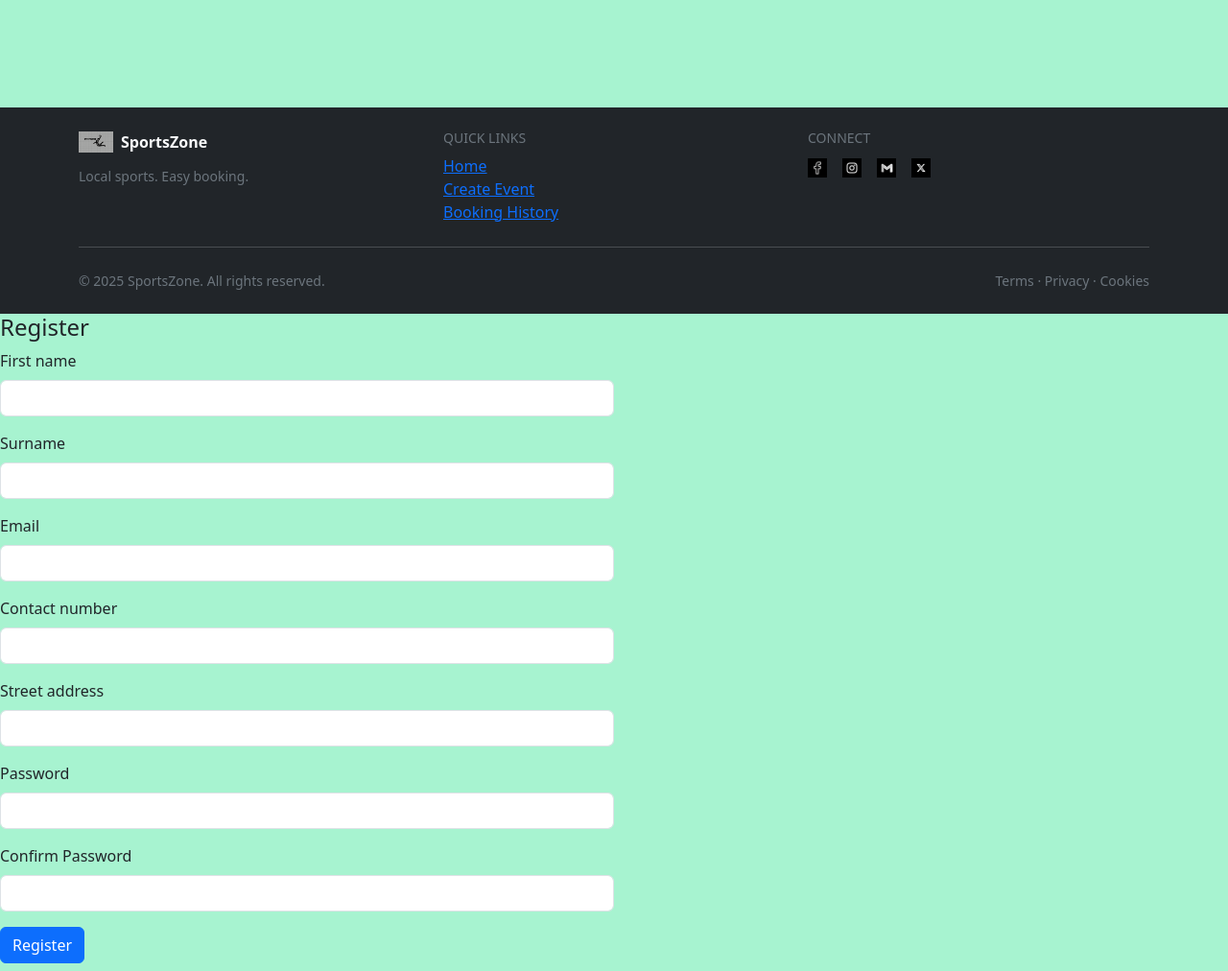
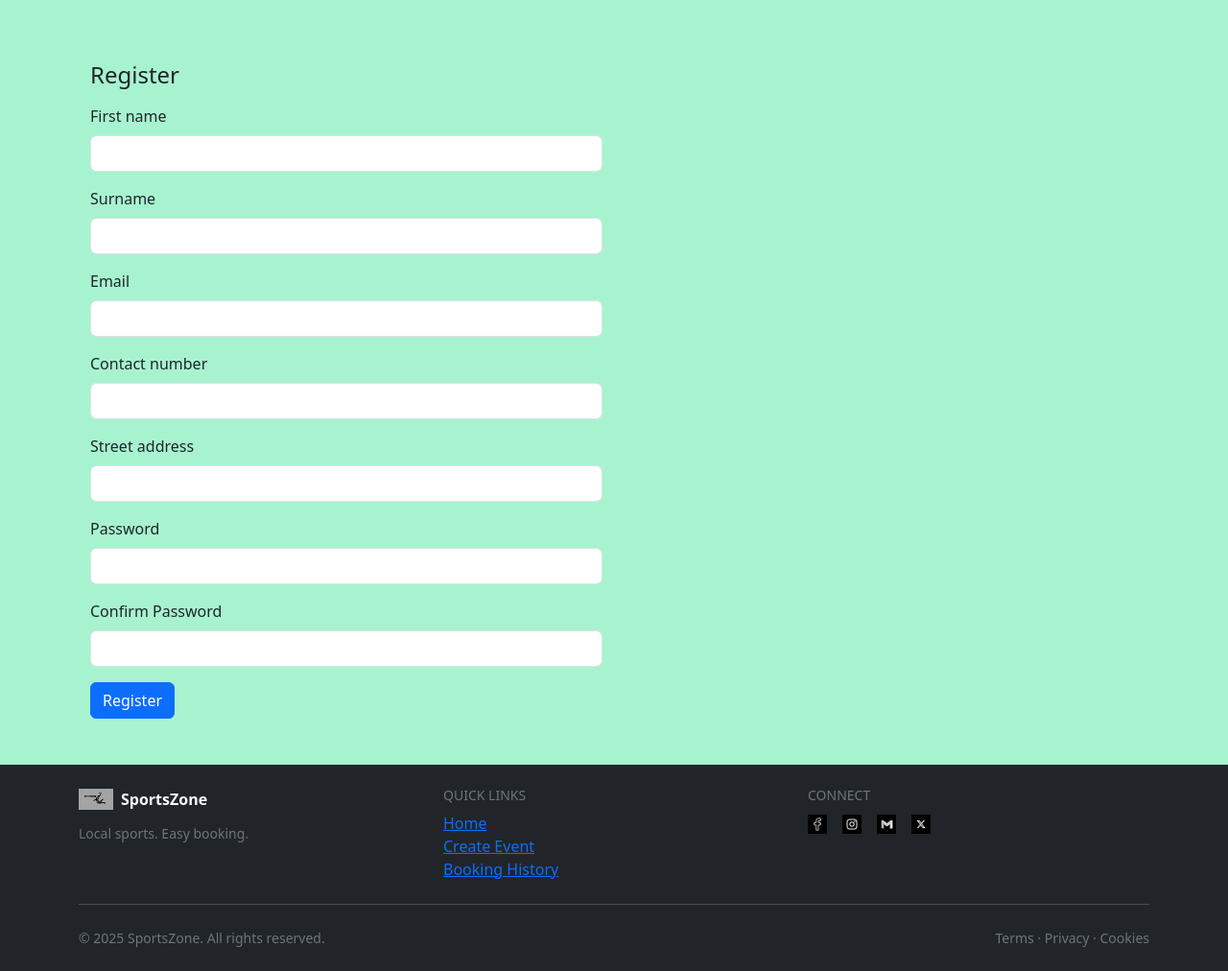
Before and after one commit to wangchuktashi/207-Group-33, a Flask app: page /register in a window 1280 px wide. Shown: the part 67-1079 px from the top of the page at 96% size. Run offline with Flask 3, Linux system fonts and the light colour scheme; some libraries are stand-ins or nearby versions.

Commit message:
fixed footer

```diff
--- a/a2/website/templates/base.html
+++ b/a2/website/templates/base.html
@@ -16,7 +16,7 @@
 
   {% block extra_css %}{% endblock %}
 </head>
-<body>
+<body class="d-flex flex-column min-vh-100"></body>
 
 <header>
   <!-- Navbar -->
@@ -95,7 +95,7 @@
   {% block body %}{% endblock %}
 </main>
 
-<footer class="bg-dark text-light mt-5">
+<footer class="bg-dark text-light mt-auto">
   <div class="container py-4">
     <div class="row g-4 align-items-start">
       <div class="col-12 col-md-4">
--- a/a2/website/templates/user.html
+++ b/a2/website/templates/user.html
@@ -1,22 +1,20 @@
-{% include "base.html" %}
+{% extends "base.html" %}
 {% from "bootstrap5/form.html" import render_form %}
+{% block title %}{{ heading }} · SportsZone{% endblock %}
+
 {% block body %}
+<div class="container py-4">
+  <div class="row">
+    <div class="col-md-6">
+      <h4 class="mb-3">{{ heading }}</h4>
+      {{ render_form(form) }}
+    </div>
 
-<div class="page-header">
-    <h4>{{heading}}</h4>
+    {% if heading == 'Login' %}
+    <div class="col-md-4">
+      <p class="mt-3">New user? <a href="{{ url_for('auth.register') }}">Click here</a> to register.</p>
+    </div>
+    {% endif %}
+  </div>
 </div>
-
-<!-- Form rendering is simple and easy if using WTForms and Bootstrap -->
-<div class="col-md-6">
-    {{render_form(form)}}
-</div>
-
-<!-- When you have Login form, then show the user a link to register -->
-{% if heading == 'Login' %}
-  <div class="col-md-4">
-    <p>New user? <a href="{{ url_for('auth.register') }}">Click here</a> to register.</p>
-  </div>
-{% endif %}
-
-
 {% endblock %}
```
Also changed, not shown: a2/website/views.py (+3 -12 lines), a2/instance/sitedata.sqlite.
